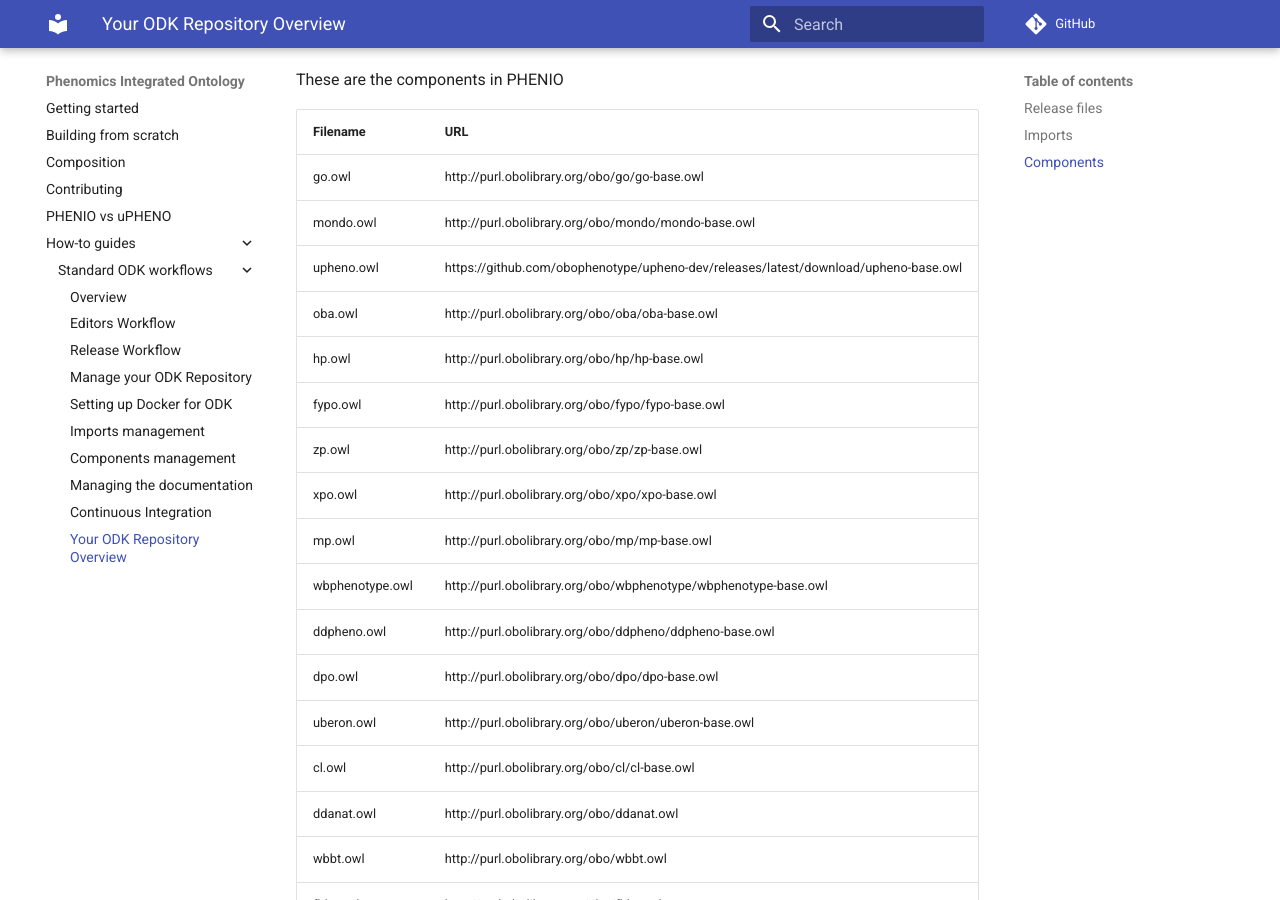
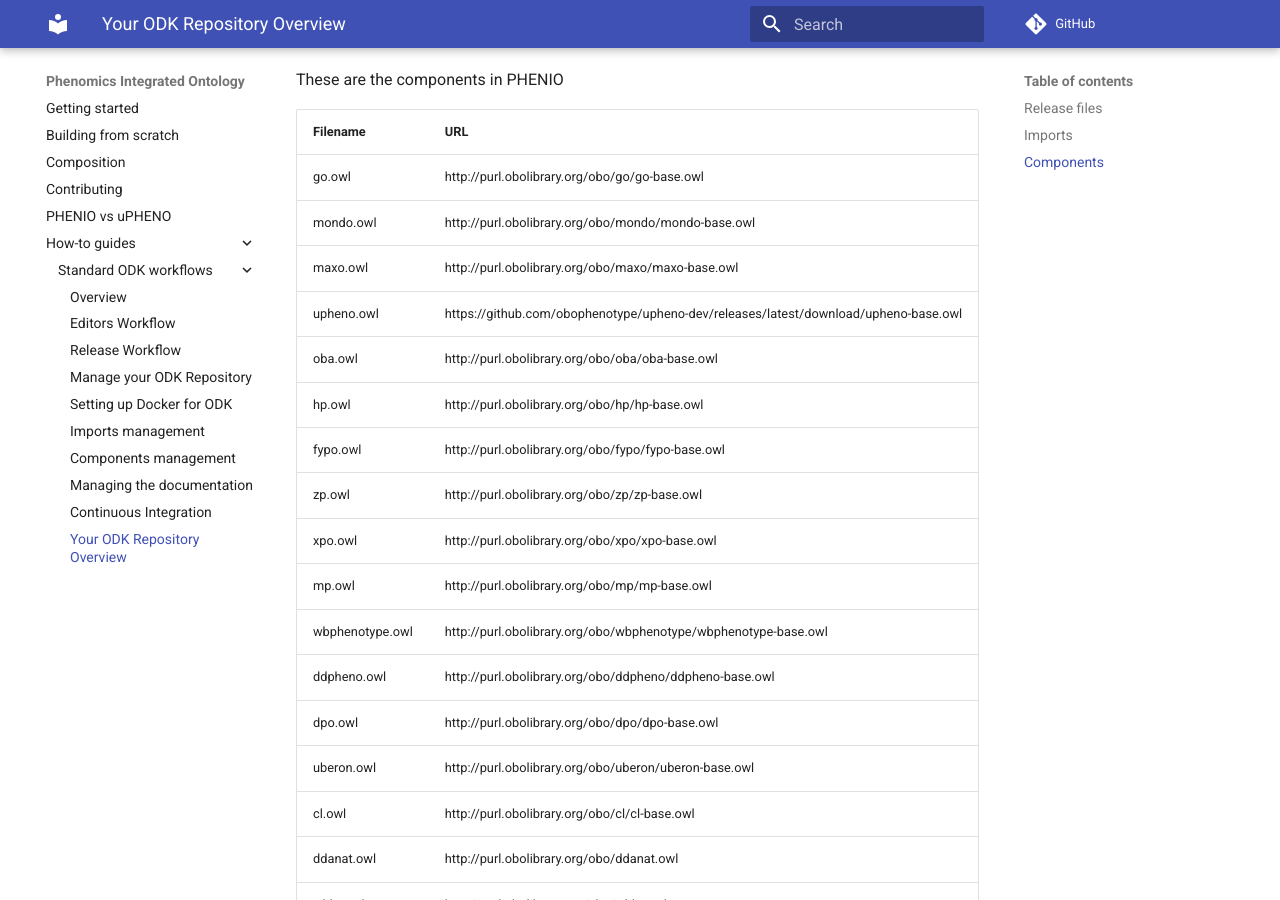
Before and after one commit to monarch-initiative/phenio, an MkDocs documentation site: the page built from docs/odk-workflows/RepositoryFileStructure.md, in a window 1280 px wide and 900 px high, scrolled down 2094 px. Built offline with MkDocs 1.6.1 and Material for MkDocs 9.7.7, drawn with Linux system fonts in a browser that asks for light colours; comment, search, counter and statistics services are not loaded.

Commit message:
Added MAXO component

```diff
--- a/docs/odk-workflows/RepositoryFileStructure.md
+++ b/docs/odk-workflows/RepositoryFileStructure.md
@@ -49,6 +49,7 @@ These are the components in PHENIO
 | -------- | --- |
 | go.owl | http://purl.obolibrary.org/obo/go/go-base.owl |
 | mondo.owl | http://purl.obolibrary.org/obo/mondo/mondo-base.owl |
+| maxo.owl | http://purl.obolibrary.org/obo/maxo/maxo-base.owl |
 | upheno.owl | https://github.com/obophenotype/upheno-dev/releases/latest/download/upheno-base.owl |
 | oba.owl | http://purl.obolibrary.org/obo/oba/oba-base.owl |
 | hp.owl | http://purl.obolibrary.org/obo/hp/hp-base.owl |
```
Also changed, not shown: 1 other file.
